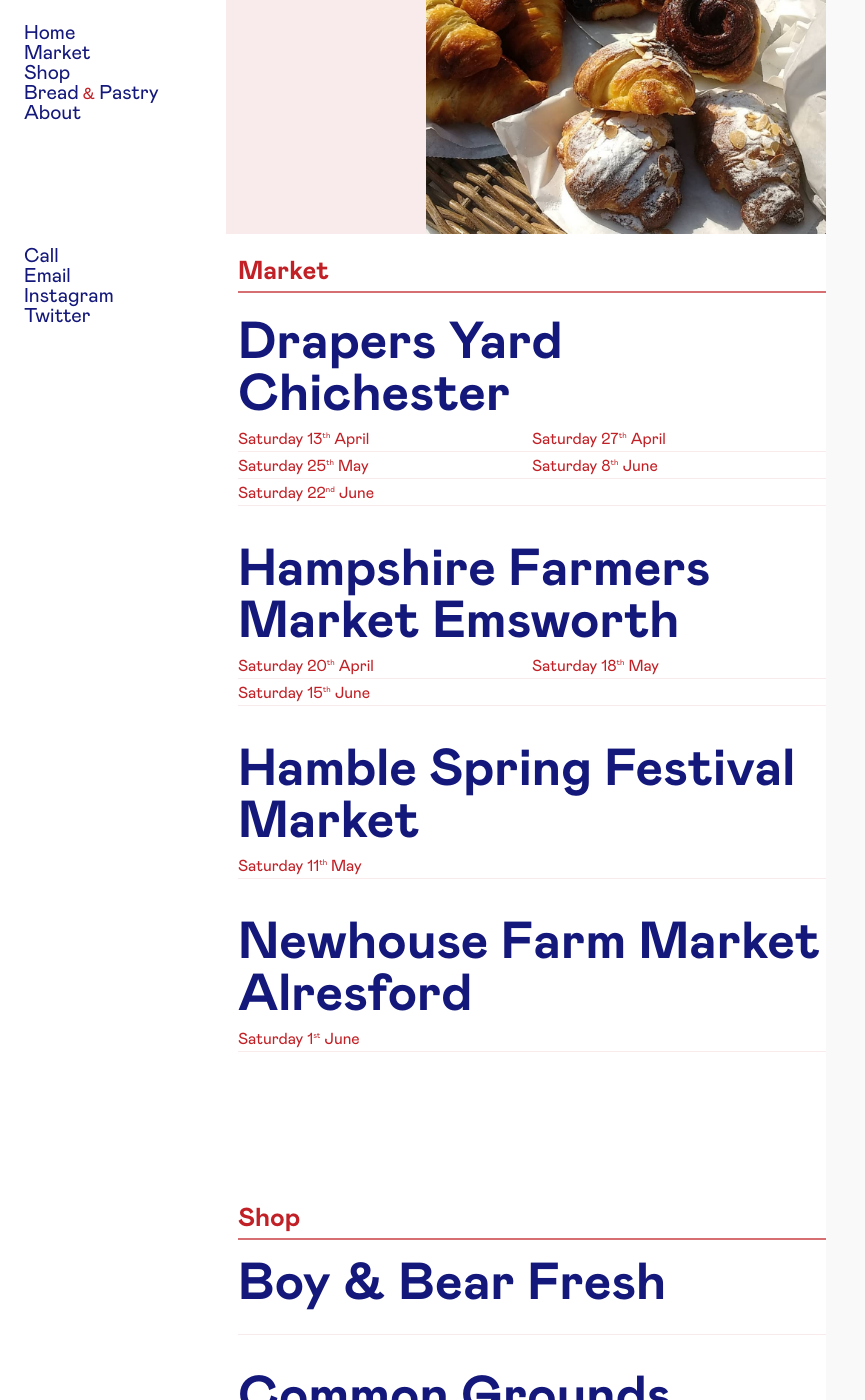
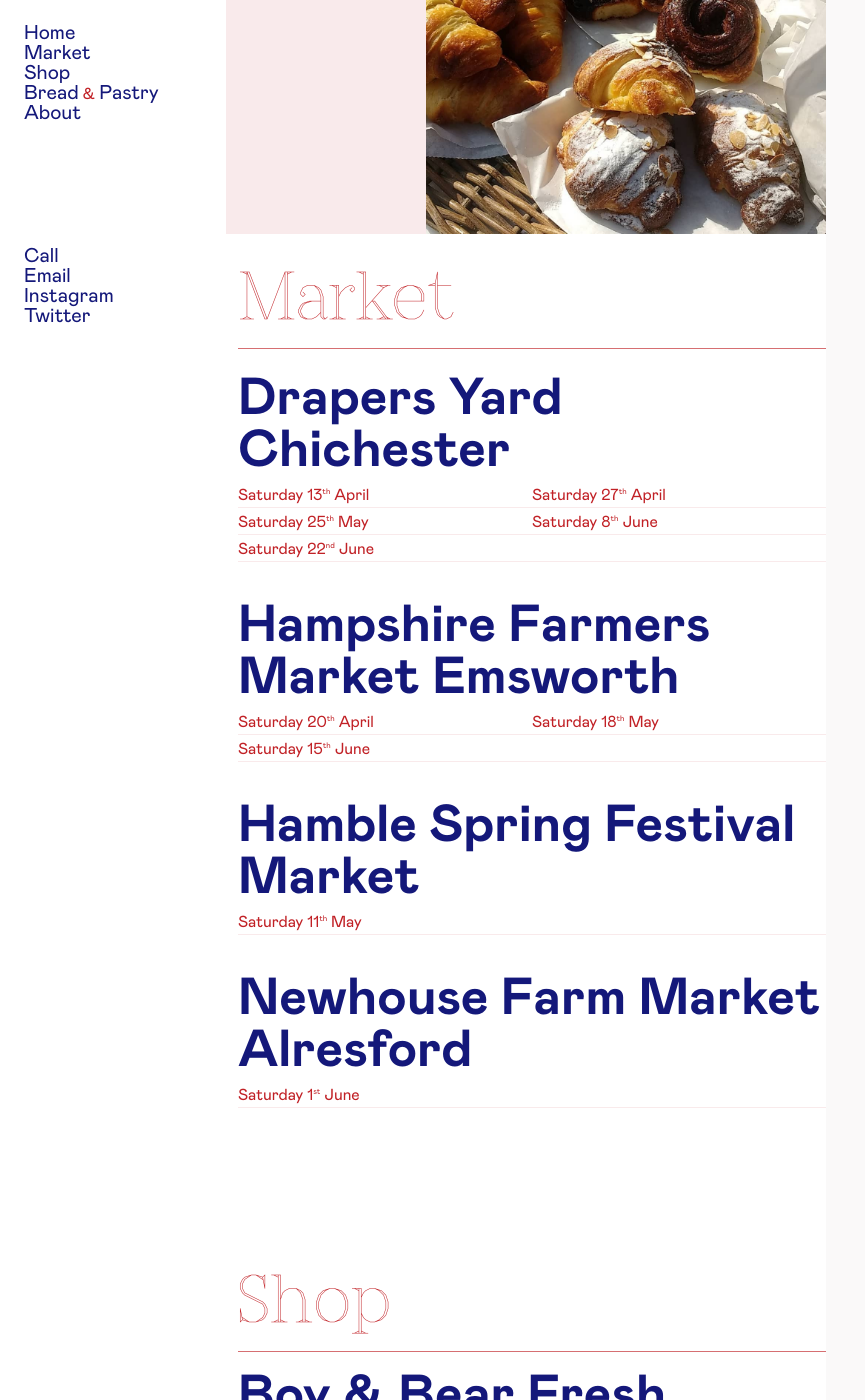
Before and after one commit to derekoakley/hampshirerealbread, a Jekyll site: the page built from index.md, in a window 1280 px wide and 1400 px high, scrolled down 416 px. Shown: the whole window, without its empty margins (0-865 px from the left). Built offline with Jekyll 4.4.1, drawn with Linux system fonts in a browser that asks for light colours.

Commit message:
Mad Serif for headings

```diff
--- a/_sass/_font-face-mad-serif.scss
+++ b/_sass/_font-face-mad-serif.scss
@@ -1,3 +1,19 @@
+@font-face {
+	font-display: swap;
+	font-family: "MAD Serif";
+	font-style: normal;
+	font-weight: 200;
+	src: url("#{$url}#{$baseurl}/assets/fonts/mad-serif-trial/madseriftrial-light.otf")
+		format("opentype");
+}
+@font-face {
+	font-display: swap;
+	font-family: "MAD Serif";
+	font-style: normal;
+	font-weight: 400;
+	src: url("#{$url}#{$baseurl}/assets/fonts/mad-serif-trial/madseriftrial-regular.otf")
+		format("opentype");
+}
 @font-face {
 	font-display: swap;
 	font-family: "MAD Serif";
--- a/_sass/style-all.scss
+++ b/_sass/style-all.scss
@@ -127,10 +127,12 @@ main {
 article {
 	padding: 146px - 12px 0 12px 12px;
 	& > h2 {
-		border-bottom: 2px solid #d66f72;
-		font-size: 26px;
+		border-bottom: 1px solid #d66f72;
+		font-size: 64px;
 		font-weight: 700;
 		margin: 0;
+		font-family: "MAD Serif", serif;
+		font-weight: 400;
 	}
 	& section {
 		padding: 12px 0;
```
